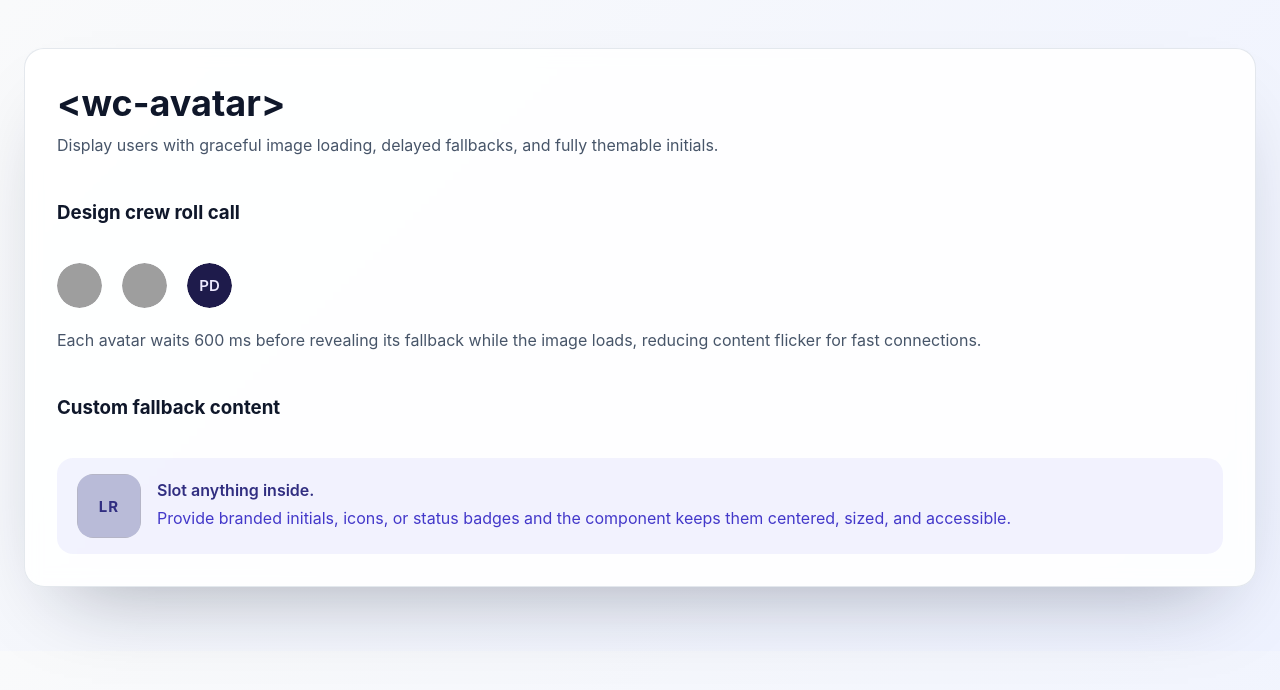
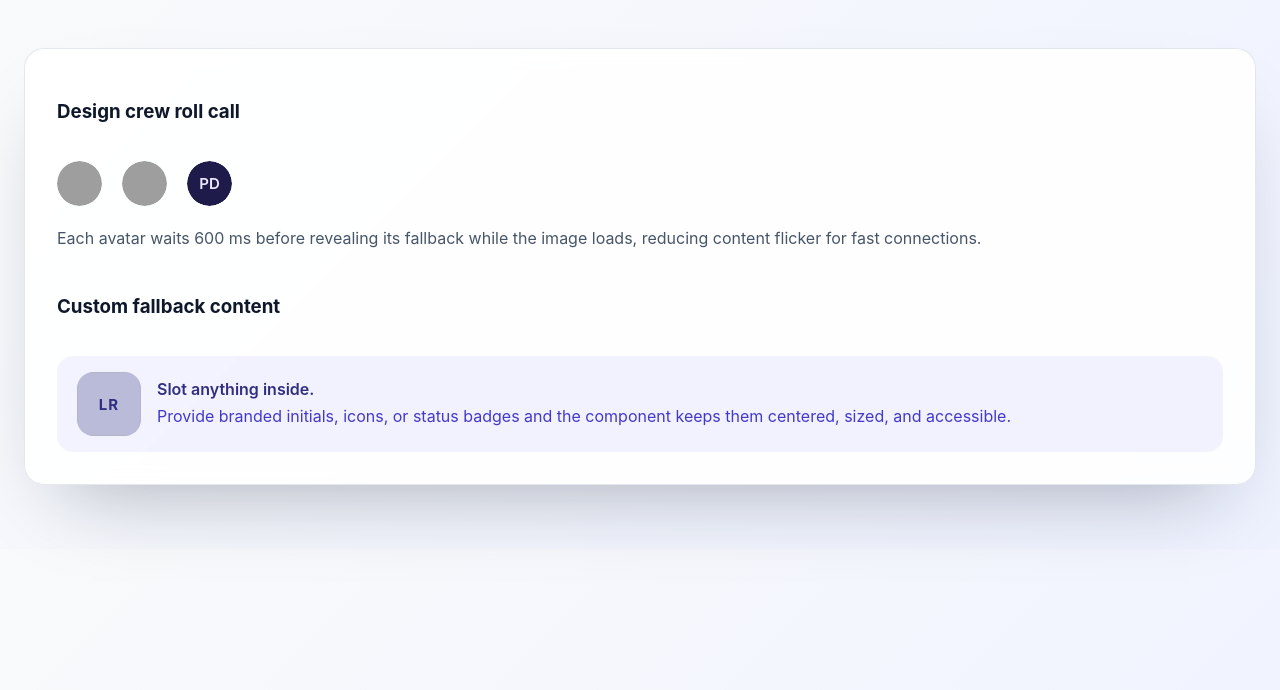
Before and after one commit to derekbrumby/web-components, a plain HTML site: page demos/wc-avatar.html in a window 1280 px wide. Drawn offline with Linux system fonts and the light colour scheme.

Commit message:
Remove header from wc-avatar demo
Removed header section with title and description.

```diff
--- a/demos/wc-avatar.html
+++ b/demos/wc-avatar.html
@@ -10,11 +10,6 @@
   <body>
     <main>
       <section>
-        <header>
-          <h2>&lt;wc-avatar&gt;</h2>
-          <p>Display users with graceful image loading, delayed fallbacks, and fully themable initials.</p>
-        </header>
-
         <div class="example-card">
           <h3>Design crew roll call</h3>
           <div class="avatar-row">
```
